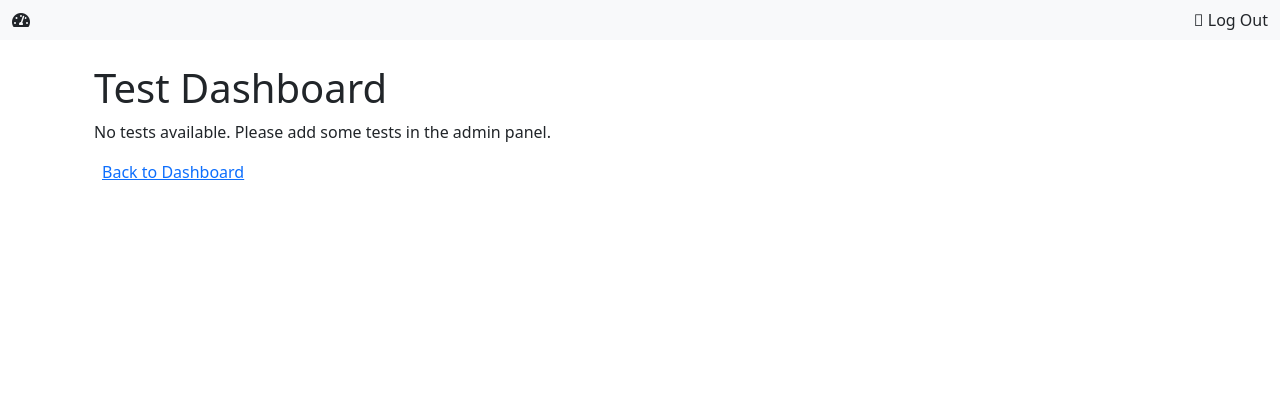
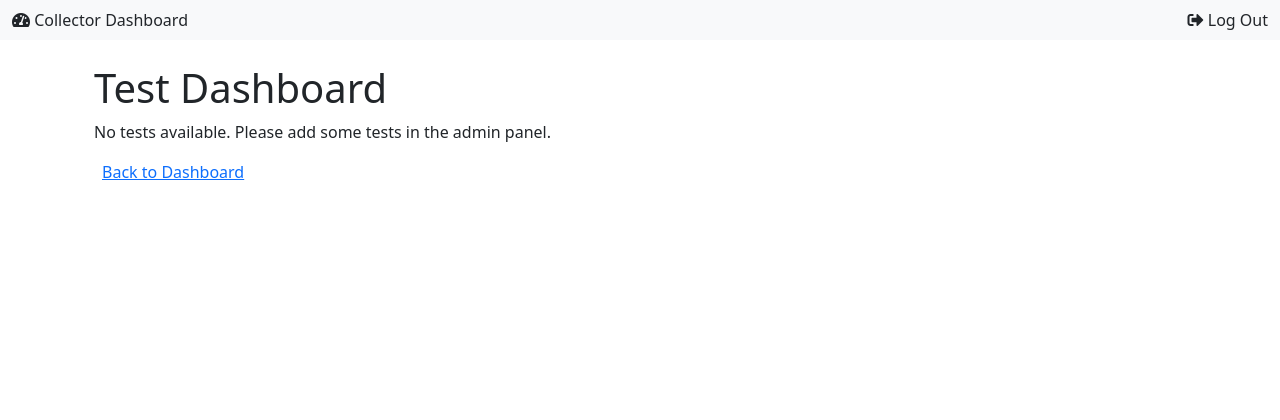
Before and after one commit to blaze0081/PadhaiWithAI, a Django app: page /active_test_list in a window 1280 px wide. Shown: the top 420 px of the page. Run offline with Django 5.2, Linux system fonts and the light colour scheme; the visitor is signed in with stand-in values (Sample User, id 1); data that the repository does not hold is empty; some libraries are stand-ins or nearby versions.

Commit message:
Home link

```diff
--- a/school_project/school_app/templates/school_app/base.html
+++ b/school_project/school_app/templates/school_app/base.html
@@ -4,7 +4,7 @@
 <head>
     <meta charset="UTF-8">
     <meta name="viewport" content="width=device-width, initial-scale=1.0">
-    <title>PadhaiWithAI-School Management System</title>
+    <title>PadhaiWithAI</title>
     <!-- Bootstrap CSS -->
     <link href="https://cdn.jsdelivr.net/npm/bootstrap@5.1.3/dist/css/bootstrap.min.css" rel="stylesheet">
     <!-- Your custom CSS -->
@@ -35,23 +35,31 @@
 
     <nav class="navbar navbar-expand-lg navbar-dark bg-light">
         <div class="container-fluid">
-            {% if user.is_authenticated %}
+           {% if user.is_authenticated %}
 
-                {% if user.is_superuser  %}
+                {% if user.is_superuser %}
                     <a href="{% url 'collector_dashboard' %}" class="nav-link">
-                        <i class="fas fa-tachometer-alt"></i>
+                        <i class="fas fa-tachometer-alt"></i> Collector Dashboard
+                    </a>
+                {% elif user.is_district_user %}
+                    <a href="{% url 'collector_dashboard' %}" class="nav-link">
+                        <i class="fas fa-home"></i> District Dashboard
+                    </a>
+                {% elif user.is_block_user %}
+                    <a href="{% url 'block_dashboard' %}" class="nav-link">
+                        <i class="fas fa-home"></i> Block Dashboard
                     </a>
                 {% else %}
                     <a href="{% url 'dashboard' %}" class="nav-link">
-                        <i class="fas fa-home"></i> Homepage
+                        <i class="fas fa-home"></i> School Dashboard
                     </a>
                 {% endif %}
 
+                <a href="{% url 'logout' %}" class="nav-link">
+                    <i class="fas fa-sign-out-alt"></i> Log Out
+                </a>
 
-                <a href="{% url 'logout' %}" class="nav-link">
-                    <i class=" nav-linkfas fa-sign-out-alt"></i> Log Out
-                </a>
-            {% endif %}
+        {% endif %}
         </div>
     </nav>
 
```
